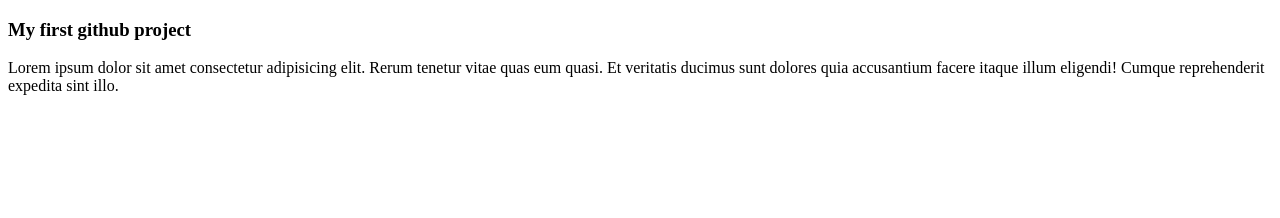
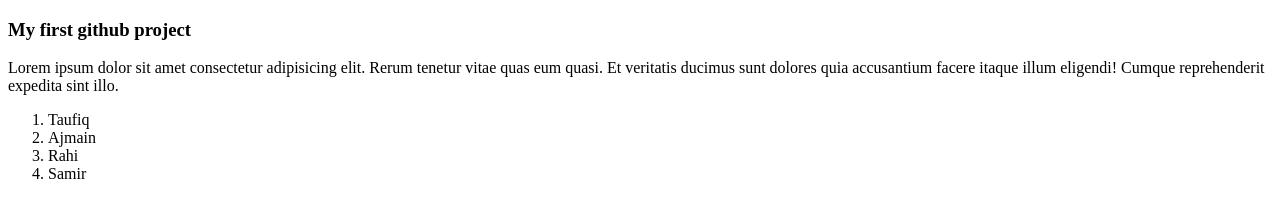
Before and after one commit to taufiq19574/My-first-github-repo, a plain HTML site: page index.html in a window 1280 px wide. Drawn offline with Linux system fonts and the light colour scheme.

Commit message:
list add

```diff
--- a/index.html
+++ b/index.html
@@ -8,5 +8,12 @@
 <body>
     <h3>My first github project</h3>
     <p>Lorem ipsum dolor sit amet consectetur adipisicing elit. Rerum tenetur vitae quas eum quasi. Et veritatis ducimus sunt dolores quia accusantium facere itaque illum eligendi! Cumque reprehenderit expedita sint illo.</p>
+
+    <ol>
+        <li>Taufiq</li>
+        <li>Ajmain</li>
+        <li>Rahi</li>
+        <li>Samir</li>
+    </ol>
 </body>
 </html>
```
